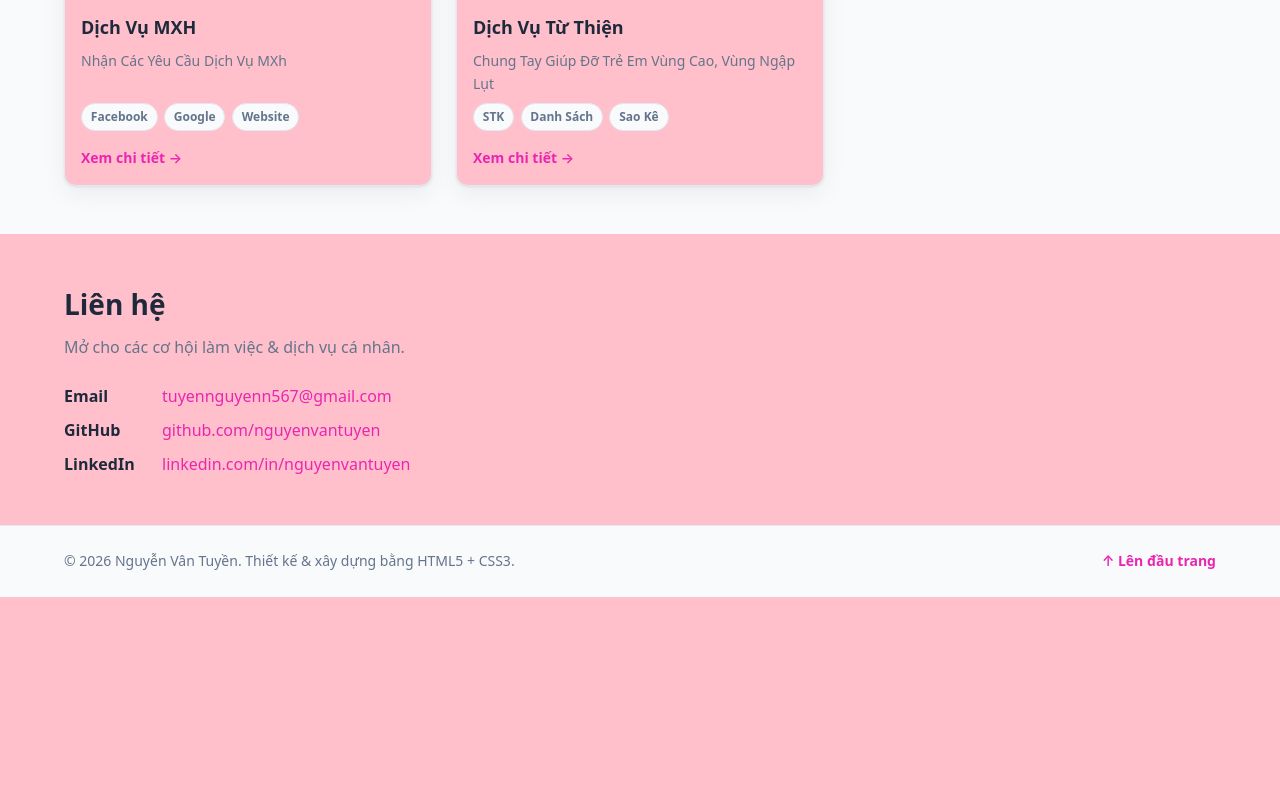
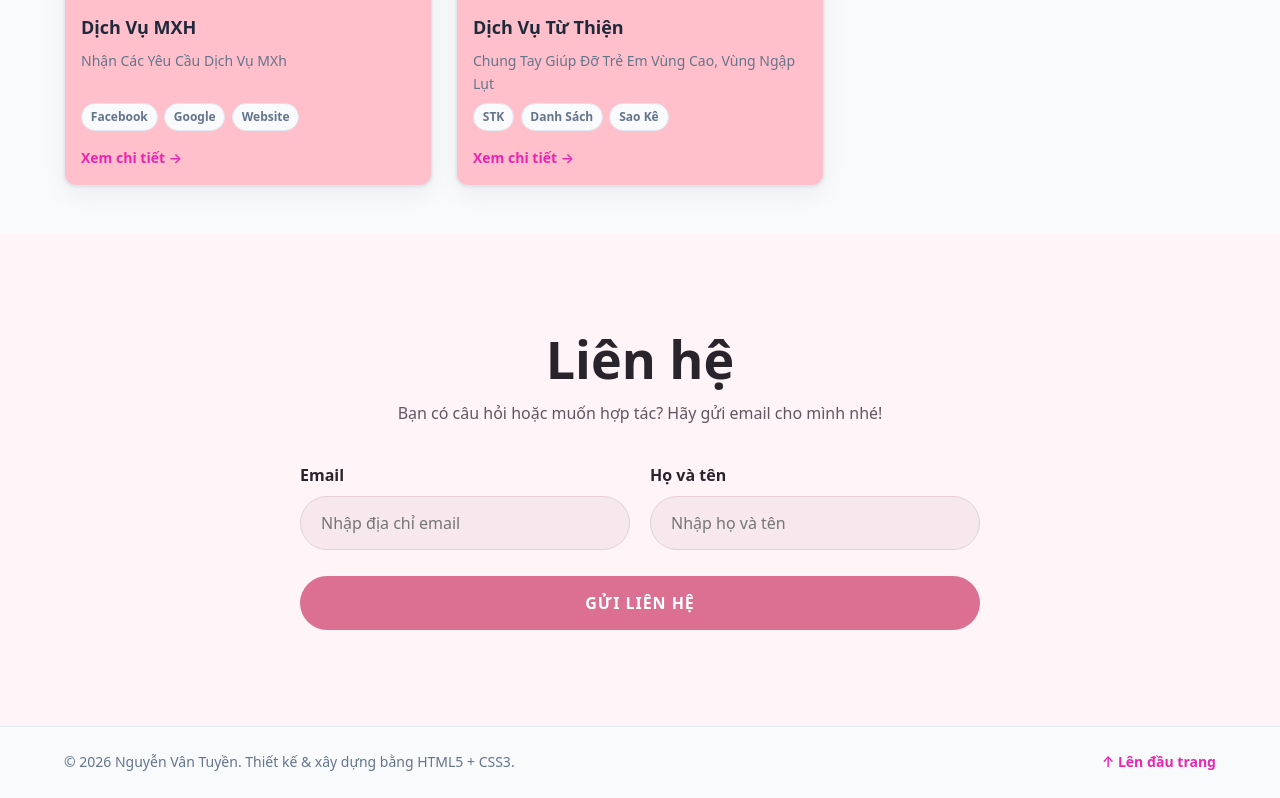
Before and after one commit to Tuyenn567/CV, a website: page index.html in a window 1280 px wide. Shown: the part 1625-2423 px from the top of the page. Before the commit the page ends 2222 px from the top, so only its background shows below. Drawn offline with Linux system fonts and the light colour scheme.

Commit message:
Update contact form and fadelnDown animation

```diff
--- a/assets/css/styles.css
+++ b/assets/css/styles.css
@@ -12,7 +12,7 @@
    ========================================================================== */
 :root {
   /* --- Bảng màu --- */
-  --color-primary: #eb25b0;      /* xanh thương hiệu */
+  --color-primary: #eb25b0;      /* hồng thương hiệu */
   --color-primary-dark: #d81d5b;
   --color-accent: #7c3aed;       /* tím nhấn */
   --color-text: #1e293b;         /* chữ chính */
@@ -453,3 +453,21 @@ ul {
     scroll-behavior: auto !important;
   }
 }
+/* đổi hiệu ứng animation ở tên */
+@media (prefers-reduced-motion: no-preference) {
+  .hero-name {
+    animation: hero-name-enter 650ms ease-out both;
+  }
+}
+
+@keyframes hero-name-enter {
+  from {
+    opacity: 0;
+    transform: translateY(14px);
+  }
+
+  to {
+    opacity: 1;
+    transform: translateY(0);
+  }
+}
--- a/index.html
+++ b/index.html
@@ -49,7 +49,7 @@
       <div class="container hero-inner">
         <div class="hero-text">
           <p class="eyebrow">Xin chào, tôi là</p>
-          <h1 class="hero-title">Nguyễn Vân Tuyền </h1>
+          <h1 class="hero-title hero-name">Nguyễn Vân Tuyền </h1>
           <p class="hero-role">Web Designer &amp; UI Enthusiast</p>
           <p class="hero-desc">
             Tôi xây dựng giao diện web sạch sẽ, dễ tiếp cận và responsive.
@@ -195,18 +195,138 @@
     </section>
 
     <!-- ----- SECTION: Liên hệ ----- -->
-    <section id="contact" class="section">
-      <div class="container contact-inner">
-        <h2 class="section-title">Liên hệ</h2>
-        <p class="section-sub">Mở cho các cơ hội làm việc &amp; dịch vụ cá nhân.</p>
+    <style>
+  .contact-section {
+    padding: clamp(48px, 8vw, 96px) 20px;
+    background: #fff4f7;
+    color: #29232b;
+  }
 
-        <ul class="contact-list">
-          <li><span class="contact-label">Email</span> <a href="mailto:an.nguyen@example.com">tuyennguyenn567@gmail.com</a></li>
-          <li><span class="contact-label">GitHub</span> <a href="#">github.com/nguyenvantuyen</a></li>
-          <li><span class="contact-label">LinkedIn</span> <a href="#">linkedin.com/in/nguyenvantuyen</a></li>
-        </ul>
+  .contact-section .contact-inner {
+    max-width: 680px;
+    margin: 0 auto;
+  }
+
+  .contact-section h2 {
+    margin: 0 0 14px;
+    text-align: center;
+    font-size: clamp(32px, 6vw, 52px);
+    font-weight: 800;
+    line-height: 1.1;
+  }
+
+  .contact-section .contact-intro {
+    margin: 0 0 36px;
+    text-align: center;
+    color: #65545f;
+    line-height: 1.6;
+  }
+
+  .contact-section .contact-fields {
+    display: grid;
+    grid-template-columns: repeat(2, minmax(0, 1fr));
+    gap: 20px;
+  }
+
+  .contact-section label {
+    display: block;
+    margin-bottom: 8px;
+    font-weight: 600;
+  }
+
+  .contact-section input,
+  .contact-section button {
+    box-sizing: border-box;
+    width: 100%;
+    min-height: 54px;
+    border-radius: 999px;
+    font: inherit;
+  }
+
+  .contact-section input {
+    padding: 12px 20px;
+    border: 1px solid #e7ced8;
+    background: #f6e8ed;
+    color: #29232b;
+  }
+
+  .contact-section button {
+    margin-top: 26px;
+    padding: 12px 20px;
+    border: 0;
+    background: palevioletred;
+    color: #fff;
+    font-weight: 700;
+    letter-spacing: 0.06em;
+    text-transform: uppercase;
+    cursor: pointer;
+  }
+
+  .contact-section button:hover {
+    background: #88284e;
+  }
+
+  .contact-section input:focus-visible,
+  .contact-section button:focus-visible {
+    outline: 2px solid #a73663;
+    outline-offset: 3px;
+  }
+
+  @media (max-width: 560px) {
+    .contact-section .contact-fields {
+      grid-template-columns: 1fr;
+      gap: 16px;
+    }
+  }
+</style>
+
+<section id="contact" class="contact-section" aria-labelledby="contact-heading">
+  <div class="contact-inner">
+    <h2 id="contact-heading">Liên hệ</h2>
+    <p class="contact-intro">
+      Bạn có câu hỏi hoặc muốn hợp tác? Hãy gửi email cho mình nhé!
+    </p>
+
+    <form id="portfolio-contact-form">
+      <div class="contact-fields">
+        <div>
+          <label for="contact-email">Email</label>
+          <input id="contact-email" name="email" type="email"
+                 placeholder="Nhập địa chỉ email" autocomplete="email" required>
+        </div>
+
+        <div>
+          <label for="contact-name">Họ và tên</label>
+          <input id="contact-name" name="fullName" type="text"
+                 placeholder="Nhập họ và tên" autocomplete="name" required>
+        </div>
       </div>
-    </section>
+
+      <button type="submit">Gửi liên hệ</button>
+    </form>
+  </div>
+</section>
+
+<script>
+  const contactForm = document.querySelector("#portfolio-contact-form");
+
+  contactForm.addEventListener("submit", (event) => {
+    event.preventDefault();
+
+    const formData = new FormData(contactForm);
+    const name = formData.get("fullName").trim();
+    const email = formData.get("email").trim();
+
+    const subject = encodeURIComponent(`Liên hệ từ portfolio - ${name}`);
+    const body = encodeURIComponent(
+      `Xin chào Tuyền,\n\n` +
+      `Mình là ${name}. Email của mình là ${email}.\n\n`
+    );
+
+    window.location.href =
+      `mailto:tuyennguyenn567@gmail.com?subject=${subject}&body=${body}`;
+  });
+</script>
 
   </main>
 
```
